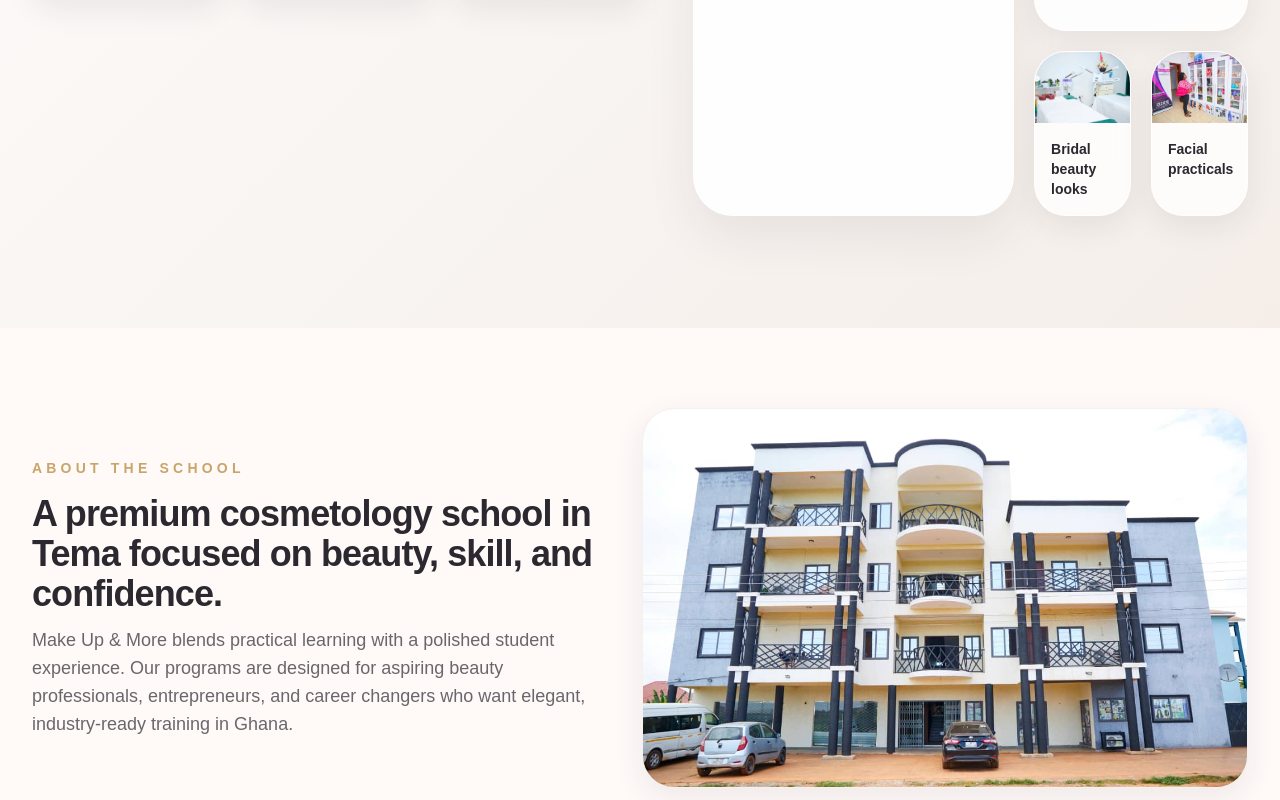
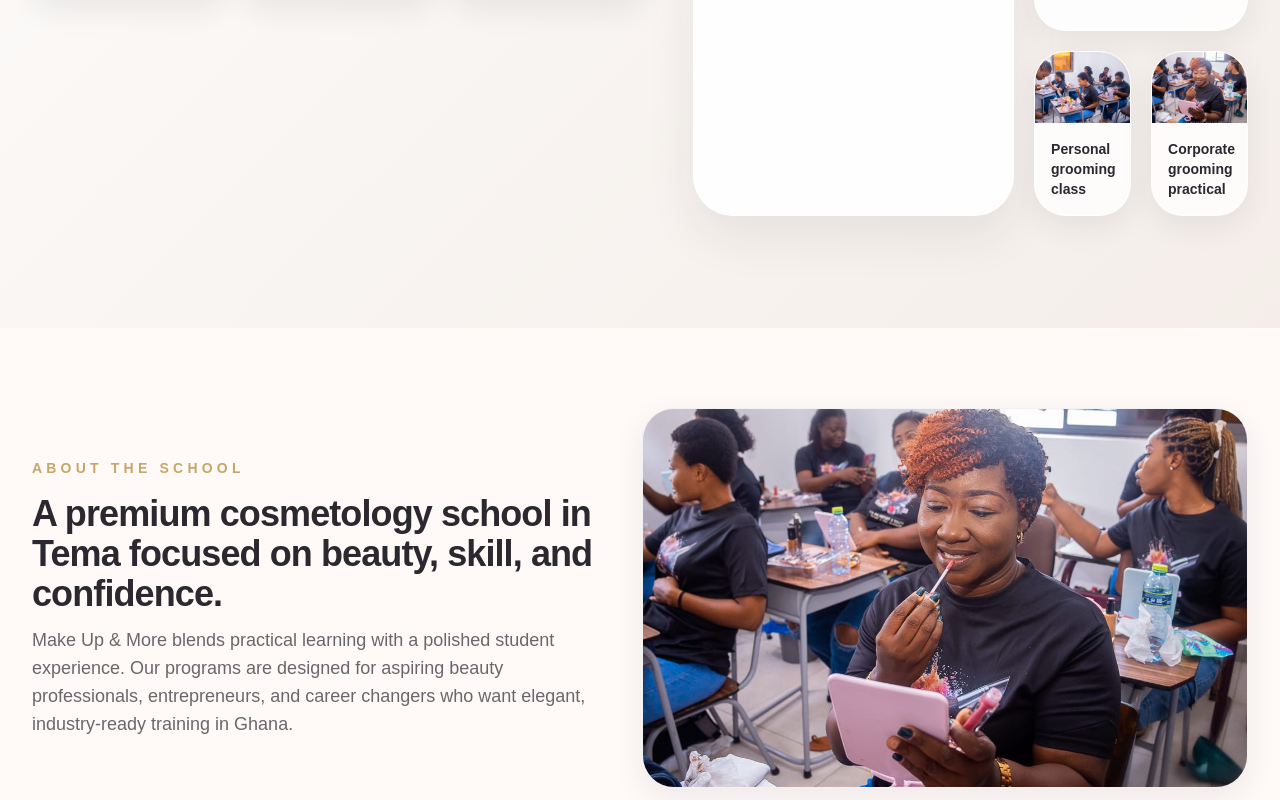
Before and after one commit to learngermanghana/email, a Next.js app: page / in a window 1280 px wide. Shown: the part 1080-1880 px from the top of the page. Built offline with nearby package versions, Linux system fonts and the light colour scheme.

Commit message:
Use personal grooming photos across homepage and course data

```diff
--- a/src/data/courses.ts
+++ b/src/data/courses.ts
@@ -82,8 +82,8 @@ export const courses: Course[] = [
     duration: '3 days',
     summary: 'A polished finishing course for confidence, etiquette, and image-ready presentation.',
     category: 'Short Course',
-    image: '/uploads/courses/Personal Grooming .jpeg',
-    imageAlt: 'Elegant beauty finish for grooming course'
+    image: '/uploads/homepage/Personal grooming class.jpeg',
+    imageAlt: 'Students in personal and corporate grooming training'
   },
   {
     slug: 'short-courses',
--- a/src/data/media-library.ts
+++ b/src/data/media-library.ts
@@ -4,19 +4,19 @@ export const homepageImages = {
     alt: 'Students training in a beauty classroom'
   },
   about: {
-    src: '/uploads/homepage/WhatsApp Image 2026-03-21 at 18.01.13.jpeg',
-    alt: 'Beauty school workstation and practical setup'
+    src: '/uploads/homepage/Personal grooming class 3.jpeg',
+    alt: 'Students during a personal grooming practical class'
   },
   highlights: [
     {
-      title: 'Bridal beauty looks',
-      src: '/uploads/homepage/WhatsApp Image 2026-03-21 at 18.01.13 (1).jpeg',
-      alt: 'Bridal make-up finish'
+      title: 'Personal grooming class',
+      src: '/uploads/homepage/Personal grooming class.jpeg',
+      alt: 'Students attending a personal grooming lesson'
     },
     {
-      title: 'Facial practicals',
-      src: '/uploads/homepage/WhatsApp Image 2026-03-21 at 18.01.12 (2).jpeg',
-      alt: 'Facial practical session'
+      title: 'Corporate grooming practical',
+      src: '/uploads/homepage/personal grooming class 2.jpeg',
+      alt: 'Personal and corporate grooming practice session'
     }
   ]
 } as const;
```
